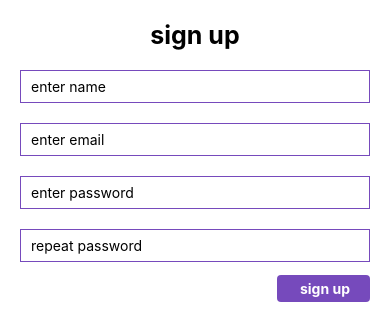
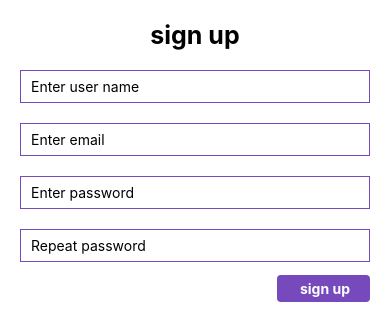
Before and after one commit to Yousiph1/toonji-app, a React Native app: screen /Charts in a window 390 px wide. Shown: the part 265-577 px from the top of the page. Built offline with nearby package versions, Linux system fonts and the light colour scheme; what expo-linking would draw is missing.

Commit message:
finalize color theme

```diff
--- a/components/Bar.tsx
+++ b/components/Bar.tsx
@@ -181,7 +181,7 @@ const addBarToFavourites = () => {
        }}
       >
       <TextInput
-        style={[styles.input,{height: inputHeight}]}
+        style={[styles.input,{color: colors[`${color}`].text}, {height: inputHeight}]}
         placeholder="write breakdown"
         onChangeText= {handleTextChange}
         onContentSizeChange={(event) => {
--- a/components/ChartCard.tsx
+++ b/components/ChartCard.tsx
@@ -1,4 +1,4 @@
-import React from 'react';
+import React, { useContext } from 'react';
 import { StyleSheet, View, Image, Text} from 'react-native';
 import { FontAwesome, MaterialIcons} from '@expo/vector-icons';
 import { Link } from '@react-navigation/native';
@@ -8,6 +8,7 @@ import { Link } from '@react-navigation/native';
 import { ThemedText, ThemedView } from '../components/Themed';
 import CardIcon from '../components/LyricsIcons'
 import colors from '../constants/Colors'
+import { ThemeContext } from '../App';
 
 
 type cardPops = {
@@ -16,7 +17,7 @@ type cardPops = {
                   songCover: string;
                   lyricId:string;
                   view: string;
-                  rating: string;
+                  rating: number;
                   otherArtists: string;
                   pos: number;
                   key: number;
@@ -24,18 +25,17 @@ type cardPops = {
 
 export const ChartCard = (props: cardPops) => {
   const {songTitle, songArtist, view, rating, otherArtists, pos, lyricId, songCover } = props
-  let artistPreview = ""
+  let artistPreview = songArtist
    if(otherArtists !== '' && otherArtists !== undefined && otherArtists !== 'undefined') {
-     artistPreview = songArtist + ' ft ' + otherArtists
-     artistPreview = artistPreview.length > 20 ? artistPreview.substring(0,17) + "..." : artistPreview.substring(0,20)
-
+     artistPreview += ' ft ' + otherArtists
+     artistPreview = artistPreview.length > 30 ? artistPreview.substring(0,27) + "..." : artistPreview.substring(0,30)
    }else {
-     artistPreview = artistPreview.length > 20 ? artistPreview.substring(0,17) + "..." : artistPreview.substring(0,20)
+     artistPreview = artistPreview.length > 30 ? artistPreview.substring(0,27) + "..." : artistPreview.substring(0,30)
    }
   return (
 
     <ThemedView style = {styles.cardContainer}>
-    <ThemedText>{pos}</ThemedText>
+    <ThemedText style = {{flexBasis: '10%'}}>{pos}</ThemedText>
     <View style = {styles.cardInfo}>
     <Image source = {{uri: songCover}} style = {styles.cardImage} />
     <View style = {{marginLeft: 10}}>
@@ -48,11 +48,11 @@ export const ChartCard = (props: cardPops) => {
     </View>
     </View>
 
-    <View>
+    <View style = {{flexBasis: '20%'}}>
     <CardIcon icon = {<FontAwesome name = "eye" color = {colors.mainColor} size = {15} />}
-                       number = {<ThemedText>{view}</ThemedText>} />
+                       number = {<ThemedText>{" "}{view}</ThemedText>} />
     <CardIcon icon = {<FontAwesome name = "star" color = {colors.mainColor} size = {15}/>}
-                        number = {<ThemedText>{rating}</ThemedText>} />
+                        number = {<ThemedText>{" "}{isNaN(rating) ? "0.0": rating}</ThemedText>} />
     </View>
 
     </ThemedView>
@@ -74,9 +74,9 @@ type cardPropsBar = {
 export const ChartCardBar = (props: cardPropsBar) => {
   const {songTitle, songArtist, fires, otherArtists, punchline, artist, songId } = props
 
-  let artistPreview = ""
+  let artistPreview = songArtist
    if(otherArtists !== '' && otherArtists !== undefined && otherArtists !== 'undefined') {
-     artistPreview = songArtist + ' ft ' + otherArtists
+     artistPreview += ' ft ' + otherArtists
      artistPreview = artistPreview.length > 30 ? artistPreview.substring(0,27) + "..." : artistPreview.substring(0,30)
 
    }else {
@@ -126,7 +126,7 @@ interface userProps {
 
 export const ChartCardUser = (props: userProps) => {
    const {name, points, followers, pos, verified, picture} = props
-
+    const {color} = useContext(ThemeContext)
   return (
 
     <ThemedView style = {styles.userCardContainer}>
@@ -140,12 +140,12 @@ export const ChartCardUser = (props: userProps) => {
 
     <ThemedText style = {styles.songTitle}>{name} {verified ? <MaterialIcons name="verified" size={12} color=  {colors.mainColor} />:''}</ThemedText>
     <View style = {{flexDirection: 'row', marginTop: 7}}>
-    <View style = {styles.userStats}>
+    <View style = {[styles.userStats,{backgroundColor: colors[`${color}`].gray}]}>
     <ThemedText>{points}</ThemedText>
     <ThemedText style = {{color: 'gray'}}>points</ThemedText>
     </View>
 
-    <View style = {styles.userStats}>
+    <View style = {[styles.userStats,{backgroundColor: colors[`${color}`].gray}]}>
     <ThemedText>{followers}</ThemedText>
     <ThemedText style = {{color: 'gray'}}>followers</ThemedText>
     </View>
@@ -164,17 +164,18 @@ export const ChartCardUser = (props: userProps) => {
 const styles = StyleSheet.create({
     cardContainer: {
       flexDirection: 'row',
-      justifyContent: 'space-around',
+      justifyContent: 'space-between',
       alignItems: 'center',
       marginVertical: 2,
-      paddingVertical: 10
+      paddingVertical: 10,
+      paddingHorizontal: 10
     },
 
     cardInfo: {
       flexDirection: 'row',
       alignItems: 'center',
       justifyContent: 'flex-start',
-      flexBasis: '45%'
+      flexBasis: '55%'
     },
 
     cardImage: {
@@ -207,7 +208,8 @@ const styles = StyleSheet.create({
     },
     userStats: {
       backgroundColor: 'lightgray',
-      padding: 5,
+      paddingVertical: 3,
+      paddingHorizontal: 10,
       alignItems: 'center',
       justifyContent: 'center',
       marginRight: 10,
--- a/components/Comment.tsx
+++ b/components/Comment.tsx
@@ -14,6 +14,7 @@ import getToken from '../funcs/GetToken';
 import { AuthContext } from '../navigation';
 import { awardReq } from '../types';
 import { NotifyContext } from './Notify';
+import { ThemeContext } from '../App';
 
 type songId = string;
 
@@ -31,6 +32,7 @@ export default function Comments({songId, showModal}: {songId: songId, showModal
 
   const {signOut} = useContext(AuthContext)
   const {newNotification} = useContext(NotifyContext)
+  const {color} = useContext(ThemeContext)
 
    useEffect(()=> {
      setIsLoading(true)
@@ -123,7 +125,7 @@ const deleteComment = (id: string) => {
      }}
     >
     <TextInput
-      style={[styles.input,{height: inputHeight}]}
+      style={[styles.input,{color: colors[`${color}`].text},{height: inputHeight}]}
       placeholder="write comment"
       onChangeText= {handleTextChange}
       onContentSizeChange={(event) => {
--- a/constants/Colors.ts
+++ b/constants/Colors.ts
@@ -7,6 +7,7 @@ export default {
     background: '#fff',
     tint: tintColorLight,
     gray: 'lightgray',
+    darkgray: 'white',
     tabIconDefault: '#ccc',
     tabIconSelected: tintColorLight,
   },
@@ -14,6 +15,7 @@ export default {
     text: '#fff',
     background: '#000',
     gray: "#39383b",
+    darkgray: "#141414",
     tint: tintColorDark,
     tabIconDefault: '#ccc',
     tabIconSelected: tintColorDark,
--- a/screens/ChartsScreen.tsx
+++ b/screens/ChartsScreen.tsx
@@ -12,6 +12,7 @@ import layout from '../constants/Layout'
 import {BASEURL} from '../constants/Credentials'
 import {ChartCard, ChartCardBar, ChartCardUser} from '../components/ChartCard'
 import { NotifyContext } from '../components/Notify';
+import { ThemeContext } from '../App';
 
 
 export default function ChartsScreen(){
@@ -38,7 +39,7 @@ function MyTabs() {
                                 backgroundColor: colors.mainColor,marginLeft: marL,
                                 width: 10, height: 10, borderRadius: 50},
         tabBarStyle: {
-                      backgroundColor: 'white', borderBottomColor: colors.mainColor,
+                     borderBottomColor: colors.mainColor,
                       elevation: 0
           },
       }}
@@ -70,6 +71,7 @@ const Today = () => {
   const [refresh, setRefresh] = useState(false)
 
   const {newNotification} = useContext(NotifyContext)
+  const {color} = React.useContext(ThemeContext)
 
   useEffect(()=> {
     setIsloading(true)
@@ -112,7 +114,7 @@ const Today = () => {
         <Picker.Item label="Bars" value="Punchlines" />
       </Picker>
       </View>
-      <ScrollView
+      <ScrollView contentContainerStyle = {{backgroundColor: colors[`${color}`].darkgray}}
       refreshControl={
         <RefreshControl
           refreshing={refresh}
@@ -136,6 +138,7 @@ const Week = () => {
   const [refresh, setRefresh] = useState(false)
 
   const {newNotification} = useContext(NotifyContext)
+  const {color} = useContext(ThemeContext)
 
   useEffect(()=> {
     setIsloading(true)
@@ -179,7 +182,7 @@ const Week = () => {
       </Picker>
     </View>
       <ScrollView
-      contentContainerStyle = {{paddingBottom: 10}}
+      contentContainerStyle = {{paddingBottom: 10, backgroundColor: colors[`${color}`].darkgray}}
       refreshControl={
         <RefreshControl
           refreshing={refresh}
@@ -188,8 +191,12 @@ const Week = () => {
       }
       >
         {isLoading &&  <ActivityIndicator size="large" color={colors.mainColor}/>}
-      {selectedValue === "Songs" && songs.map((bar,indx) => <ChartCard {...bar} pos = {indx + 1} key = {indx}/>)}
-      {selectedValue === "Punchlines" && bars.map((bar,indx)=> <ChartCardBar {...bar} key = {indx}/> )}
+      {selectedValue === "Songs" && songs.map((bar,indx) => {
+        return <ChartCard {...bar} pos={indx + 1} key={indx} />;
+      })}
+      {selectedValue === "Punchlines" && bars.map((bar,indx)=> {
+        return <ChartCardBar {...bar} key={indx} />;
+      } )}
       </ScrollView>
       </>
   )
@@ -205,6 +212,7 @@ const AllTime = () => {
   const [artists, setArtists]  = useState<unknown[]>([])
   const [refresh, setRefresh] = useState(false)
   const {newNotification} = useContext(NotifyContext)
+  const {color} = useContext(ThemeContext)
   useEffect(()=> {
     setIsloading(true)
     axios.get(BASEURL + `m/charts/${selectedValue}/AllTime`)
@@ -257,7 +265,7 @@ const AllTime = () => {
       </Picker>
       </View>
       <ScrollView
-      contentContainerStyle = {{paddingBottom: 10}}
+      contentContainerStyle = {{paddingBottom: 10, backgroundColor: colors[`${color}`].darkgray}}
       refreshControl={
         <RefreshControl
           refreshing={refresh}
--- a/screens/EditProfileScreen.tsx
+++ b/screens/EditProfileScreen.tsx
@@ -12,6 +12,7 @@ import getToken from '../funcs/GetToken';
 import { RootStackScreenProps } from '../types';
 import { AuthContext } from '../navigation';
 import { NotifyContext } from '../components/Notify';
+import { ThemeContext } from '../App';
 
 export default function EditProfileScreen({route}: any) {
   const {picture: img, bio: bi, prevName} = route.params
@@ -24,6 +25,8 @@ export default function EditProfileScreen({route}: any) {
   const [loading, setLoading] = useState(false)
   const {signOut} = useContext(AuthContext)
   const {newNotification} = useContext(NotifyContext)
+  const {color} = useContext(ThemeContext)
+
   const handleName = (text: string) => {
     if(text.match(/\W/)) return setNameError("Only english characters allowed")
     setNameError("")
@@ -88,7 +91,7 @@ export default function EditProfileScreen({route}: any) {
     <View style = {styles.inputContainer}>
     <ThemedText style = {styles.label}>User name</ThemedText>
     <TextInput
-     style = {styles.input}
+     style = {[styles.input,{color: colors[`${color}`].text}]}
      placeholder = "User name"
      onChangeText = {handleName}
      value = {name}
@@ -99,7 +102,7 @@ export default function EditProfileScreen({route}: any) {
     <View style = {styles.inputContainer}>
     <ThemedText style = {styles.label}>Bio</ThemedText>
     <TextInput
-    style = {[styles.input,{height: 80,textAlignVertical: "top"}]}
+    style = {[styles.input,{color: colors[`${color}`].text},{height: 80,textAlignVertical: "top"}]}
     placeholder = "Bio"
     onChangeText = {handleBio}
     multiline= {true}
--- a/screens/FavoritesScreen.tsx
+++ b/screens/FavoritesScreen.tsx
@@ -15,6 +15,7 @@ import { ThemedText, ThemedView } from '../components/Themed';
 import { Link } from '@react-navigation/native';
 import { FontAwesome } from '@expo/vector-icons';
 import { NotifyContext } from '../components/Notify';
+import { ThemeContext } from '../App';
 
 export default function FavoritesScreen() {
 
@@ -39,7 +40,7 @@ function MyTabs() {
                                 backgroundColor: colors.mainColor,marginLeft: marL,
                                 width: 10, height: 10, borderRadius: 50},
         tabBarStyle: {
-                      backgroundColor: 'white', borderBottomColor: colors.mainColor,
+                      borderBottomColor: colors.mainColor,
                       elevation: 0
           },
       }}
@@ -67,6 +68,8 @@ const Lyrics = () => {
   const [refresh, setRefresh] = useState(false)
   const {signOut} = useContext(AuthContext)
   const {newNotification} = useContext(NotifyContext)
+  const {color} = useContext(ThemeContext)
+
   async function getData() {
     try{
       setIsloading(true)
@@ -97,7 +100,7 @@ const Lyrics = () => {
     <View style = {{width: layout.window.width}}>
 
       <ScrollView
-      contentContainerStyle = {{alignItems: 'center', width: '100%', paddingTop: 20}}
+      contentContainerStyle = {{alignItems: 'center', width: '100%', paddingTop: 20, backgroundColor: colors[`${color}`].darkgray}}
       refreshControl={
         <RefreshControl
           refreshing={refresh}
@@ -122,6 +125,8 @@ const Bars = () => {
   const [refresh, setRefresh] = useState(false)
   const {signOut} = useContext(AuthContext)
   const {newNotification} = useContext(NotifyContext)
+  const {color} = useContext(ThemeContext)
+
   async function getData() {
     try{
       setIsloading(true)
@@ -151,7 +156,7 @@ const Bars = () => {
   return (
     <View style = {{width: layout.window.width}}>
 
-      <ScrollView
+      <ScrollView contentContainerStyle = {{alignItems: 'center', width: '100%', paddingTop: 20,backgroundColor: colors[`${color}`].darkgray}}
       refreshControl={
         <RefreshControl
           refreshing={refresh}
--- a/screens/HomeScreen.tsx
+++ b/screens/HomeScreen.tsx
@@ -13,6 +13,7 @@ import ScreenHeader from '../components/ScreenHeader'
 import { ThemedText, ThemedView } from '../components/Themed';
 import {NotifyContext} from '../components/Notify'
 import { FontAwesome5 } from '@expo/vector-icons';
+import { ThemeContext } from '../App';
 
 
 
@@ -23,6 +24,8 @@ export default function HomeScreen() {
 //  const [searching, setSearching] = useState(false)
   const [searchData, setSearchData] = useState({songs: [], users:[]})
   const {newNotification} = useContext(NotifyContext)
+  const {color} = React.useContext(ThemeContext)
+
   useEffect(()=> {
     setIsLoading(true)
      axios.get(BASEURL)
@@ -69,7 +72,7 @@ export default function HomeScreen() {
        goBack = {<NotificationsLogo count = {count} setCount = {setCount}/>}
        />
      {(searchData.songs.length > 0 || searchData.users.length > 0) && <SearchResults songs = {searchData.songs} users = {searchData.users}/>}
-    <ScrollView contentContainerStyle={styles.container}>
+    <ScrollView contentContainerStyle={[styles.container,{backgroundColor: colors[`${color}`].darkgray}]}>
     <Text style = {styles.header}>recommended</Text>
     { isLoading &&  <ActivityIndicator size="large" color={colors.mainColor} />}
     {data.songs.map((song,indx) => <LyricCard key = {indx} data = {song} />)}
@@ -153,7 +156,7 @@ const NotificationsLogo: React.FC<{count: number, setCount: (val: number)=> void
           paddingHorizontal: 5,
           zIndex: 1
         }}>{count}</Text>}
-        <FontAwesome5 name="bell" size={24} />
+        <FontAwesome5 name="bell" size={24} color = "gray"/>
       </View>
         </Link>
     </Pressable>
--- a/screens/LoginScreen.tsx
+++ b/screens/LoginScreen.tsx
@@ -1,6 +1,7 @@
 import axios from 'axios'
 import React,{useContext, useState} from 'react'
 import {View, Text, TextInput,Pressable, StyleSheet, ActivityIndicator} from 'react-native'
+import { ThemeContext } from '../App'
 import { NotifyContext } from '../components/Notify'
 
 import {ThemedText, ThemedView} from '../components/Themed'
@@ -18,6 +19,7 @@ export default function LoginScreen({navigation}:RootStackScreenProps<"Login">)
   const [loading, setLoading] = useState(false)
   const {signIn} = useContext(AuthContext)
   const {newNotification} = useContext(NotifyContext)
+  const {color} = useContext(ThemeContext)
 
   const handleName = (text: string) => {
     if(text.match(/\W/)) return setNameError("Only english characters allowed")
@@ -58,7 +60,7 @@ export default function LoginScreen({navigation}:RootStackScreenProps<"Login">)
     </ThemedText>
     <View style = {styles.inputContainer}>
     <TextInput
-     style = {styles.input}
+     style = {[styles.input,{color: colors[`${color}`].text}]}
      placeholder = "enter name"
      onChangeText = {handleName}
      value = {name}
@@ -69,7 +71,7 @@ export default function LoginScreen({navigation}:RootStackScreenProps<"Login">)
 
     <View style = {styles.inputContainer}>
     <TextInput
-     style = {styles.input}
+     style = {[styles.input,{color: colors[`${color}`].text}]}
      placeholder = "enter password"
      onChangeText = {handlePassword}
      value = {password}
--- a/screens/SignupScreen.tsx
+++ b/screens/SignupScreen.tsx
@@ -9,6 +9,7 @@ import {RootStackScreenProps} from '../types'
 import {BASEURL} from '../constants/Credentials'
 import { AuthContext } from '../navigation'
 import { NotifyContext } from '../components/Notify'
+import { ThemeContext } from '../App'
 
 export default function SignUpScreen({navigation}:RootStackScreenProps<'Signup'>) {
   const [name, setName] = useState('')
@@ -21,6 +22,7 @@ export default function SignUpScreen({navigation}:RootStackScreenProps<'Signup'>
   const [loading, setIsLoading] = useState(false)
   const {signIn} = useContext(AuthContext)
   const {newNotification} = useContext(NotifyContext)
+  const {color} = useContext(ThemeContext)
 
 const handleName = (text: string) => {
   if(text.match(/\W/)) return setNameError("Only english characters allowed")
@@ -90,8 +92,8 @@ const handleSignup = async () => {
     </ThemedText>
     <View style = {styles.inputContainer}>
     <TextInput
-     style = {styles.input}
-     placeholder = "enter name"
+     style = {[styles.input,{color: colors[`${color}`].text}]}
+     placeholder = "Enter user name"
      onChangeText = {handleName}
      value = {name}
     />
@@ -100,8 +102,8 @@ const handleSignup = async () => {
 
     <View style = {styles.inputContainer}>
     <TextInput
-     style = {styles.input}
-     placeholder = "enter email"
+     style = {[styles.input,{color: colors[`${color}`].text}]}
+     placeholder = "Enter email"
      onChangeText = {handleEmail}
      value = {email}
     />
@@ -110,8 +112,8 @@ const handleSignup = async () => {
 
     <View style = {styles.inputContainer}>
     <TextInput
-     style = {styles.input}
-     placeholder = "enter password"
+     style = {[styles.input,{color: colors[`${color}`].text}]}
+     placeholder = "Enter password"
      onChangeText = {handlePassword}
      value = {password}
      secureTextEntry
@@ -121,8 +123,8 @@ const handleSignup = async () => {
 
     <View style = {styles.inputContainer}>
     <TextInput
-     style = {styles.input}
-     placeholder = "repeat password"
+     style = {[styles.input,{color: colors[`${color}`].text}]}
+     placeholder = "Repeat password"
      onChangeText = {handleRepeatPasswrod}
      value = {repeatPassword}
      secureTextEntry
```
